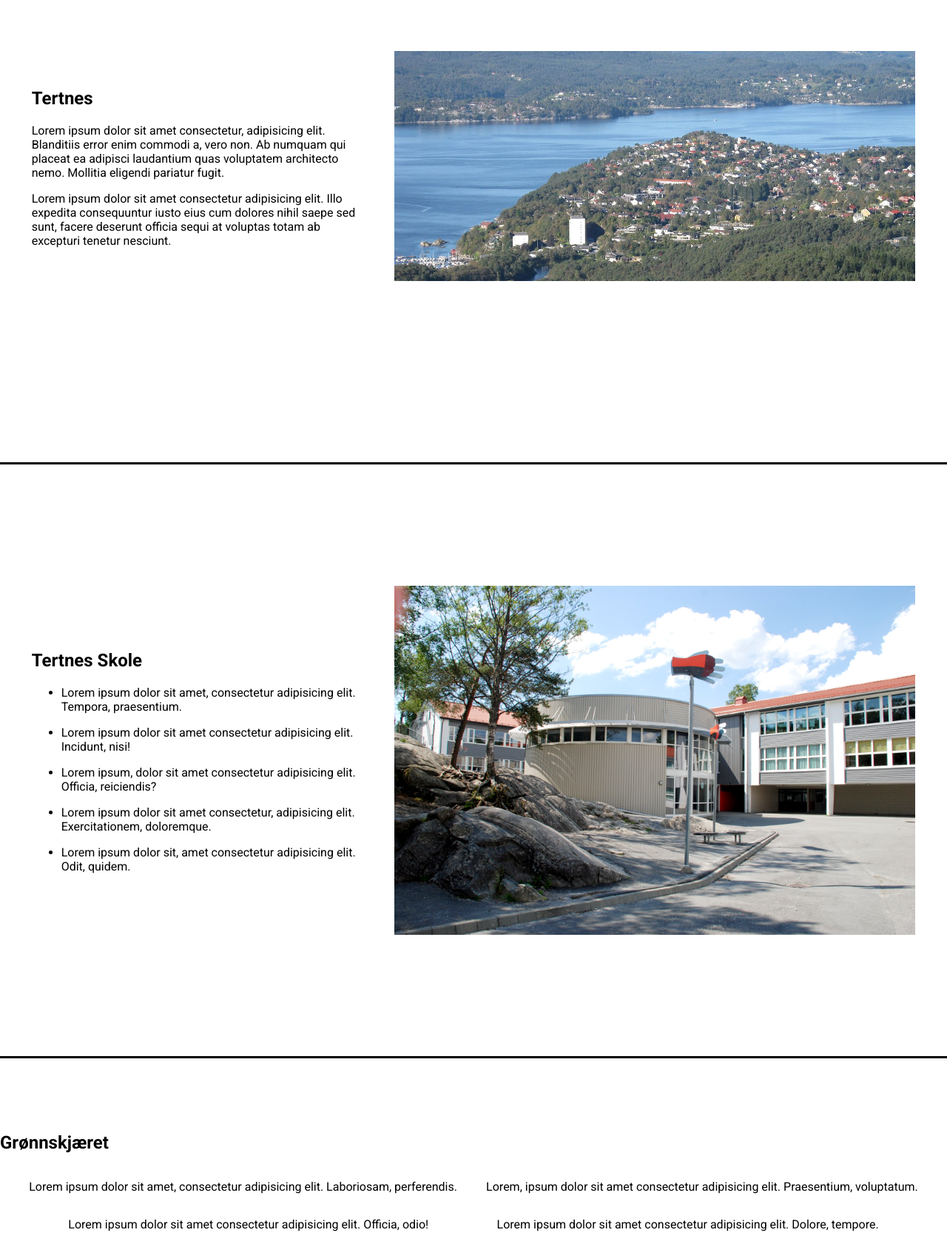
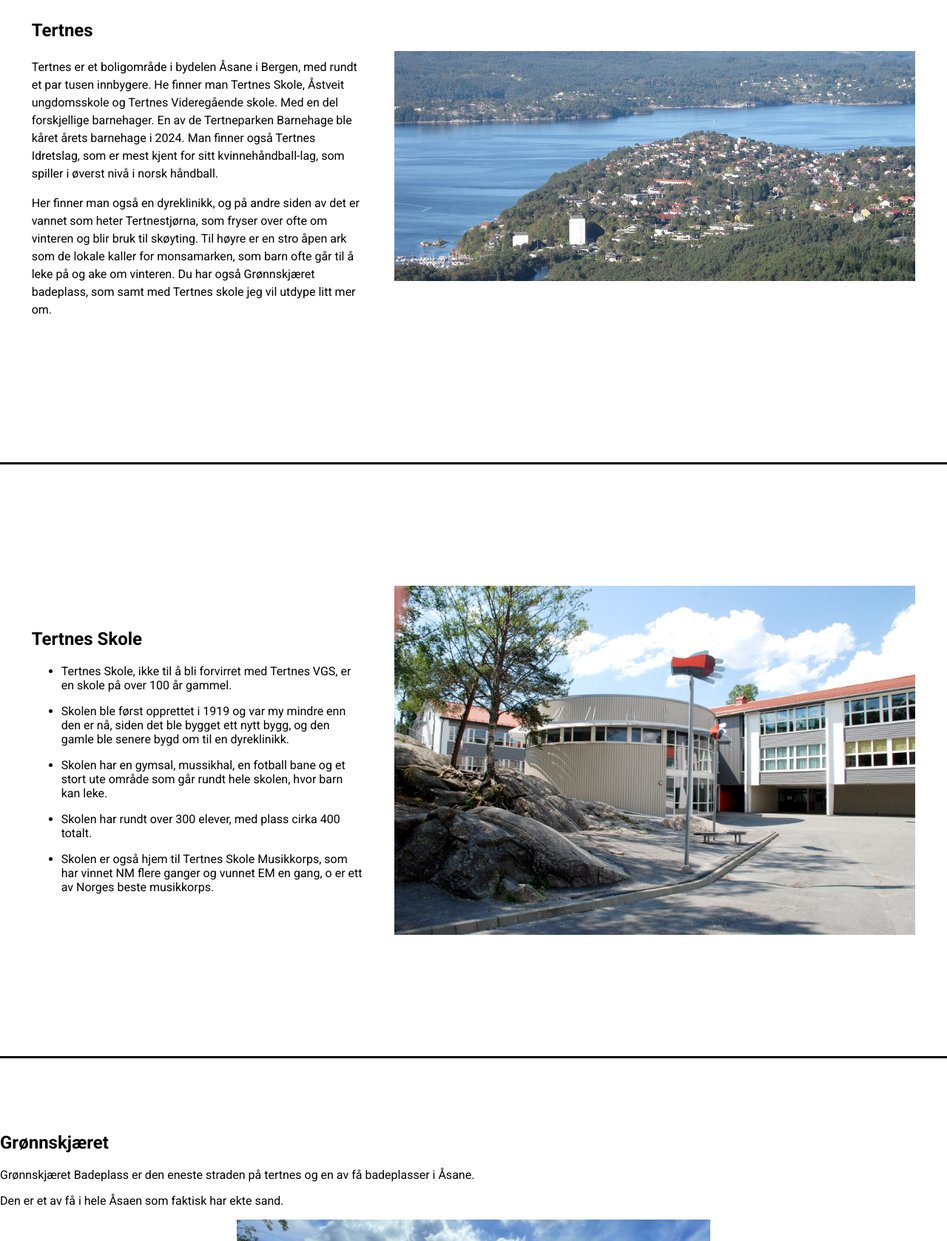
Before and after one commit to Martin-koder1/Kurs-Oppgave-5, a website: page index.html in a window 1280 px wide. Shown: the part 256-1934 px from the top of the page at 74% size. Drawn offline with nearby package versions, Linux system fonts and the light colour scheme.

Commit message:
grønnskjæret re-added

```diff
--- a/index.html
+++ b/index.html
@@ -32,8 +32,9 @@
       <section id="Tertnes" class="TertnesSection">
         <div class="TertnesText">
           <h2>Tertnes</h2>
-          <p>Lorem ipsum dolor sit amet consectetur, adipisicing elit. Blanditiis error enim commodi a, vero non. Ab numquam qui placeat ea adipisci laudantium quas voluptatem architecto nemo. Mollitia eligendi pariatur fugit.</p>
-          <p>Lorem ipsum dolor sit amet consectetur adipisicing elit. Illo expedita consequuntur iusto eius cum dolores nihil saepe sed sunt, facere deserunt officia sequi at voluptas totam ab excepturi tenetur nesciunt.</p>
+          <p>Tertnes er et boligområde i bydelen Åsane i Bergen, med rundt et par tusen innbygere. He finner man Tertnes Skole, Åstveit ungdomsskole og Tertnes Videregående skole. Med en del forskjellige barnehager. En av de Tertneparken Barnehage ble kåret årets barnehage i 2024. Man finner også Tertnes Idretslag, som er mest kjent for sitt kvinnehåndball-lag, som spiller i øverst nivå i norsk håndball.</p>
+
+          <p>Her finner man også en dyreklinikk, og på andre siden av det er vannet som heter Tertnestjørna, som fryser over ofte om vinteren og blir bruk til skøyting. Til høyre er en stro åpen ark som de lokale kaller for monsamarken, som barn ofte går til å leke på og ake om vinteren. Du har også Grønnskjæret badeplass, som samt med Tertnes skole jeg vil utdype litt mer om.</p>
         </div>
         <img class="TertnesImage" src="/Images/Tertnes.jpg" alt="">
       </section>
@@ -42,34 +43,33 @@
         <div class="SkoleText">
         <h2>Tertnes Skole</h2>
         <ul>
-          <li>Lorem ipsum dolor sit amet, consectetur adipisicing elit. Tempora, praesentium.</li>
+          <li>Tertnes Skole, ikke til å bli forvirret med Tertnes VGS, er en skole på over 100 år gammel.</li>
           <p></p>
-          <li>Lorem ipsum dolor sit amet consectetur adipisicing elit. Incidunt, nisi!</li>
+          <li>Skolen ble først opprettet i 1919 og var my mindre enn den er nå, siden det ble bygget ett nytt bygg, og den gamle ble senere bygd om til  en dyreklinikk.</li>
           <p></p>
-          <li>Lorem ipsum, dolor sit amet consectetur adipisicing elit. Officia, reiciendis?</li>
+          <li>Skolen har en gymsal, mussikhal, en fotball bane og et stort ute område som går rundt hele skolen, hvor barn kan leke.</li>
           <p></p>
-          <li>Lorem ipsum dolor sit amet consectetur, adipisicing elit. Exercitationem, doloremque.</li>
+          <li>Skolen har rundt over 300 elever, med plass cirka 400 totalt.</li>
           <p></p>
-          <li>Lorem ipsum dolor sit, amet consectetur adipisicing elit. Odit, quidem.</li>
+          <li>Skolen er også hjem til Tertnes Skole Musikkorps, som har vinnet NM flere ganger og vunnet EM en gang, o er ett av Norges beste musikkorps.</li>
         </ul>
         </div>
         <img class="SkoleImage" src="/Images/Tertnes Skole.jpg" alt="">
       </section>
       <section id="Grønn" class="GrønnSection">
         <h2 class="GrønnHeader">Grønnskjæret</h2>
-        <div class="GrønnText">
-          <p>Lorem ipsum dolor sit amet, consectetur adipisicing elit. Laboriosam, perferendis.</p>
-          <p>Lorem, ipsum dolor sit amet consectetur adipisicing elit. Praesentium, voluptatum.</p>
+        <div>
+          <p>Grønnskjæret Badeplass er den eneste straden på tertnes og en av få badeplasser i Åsane.</p>
+          <p>Den er et av få i hele Åsaen som faktisk har ekte sand.</p>
         </div>
-        <div class="GrønnText">
-          <p>Lorem ipsum dolor sit amet consectetur adipisicing elit. Officia, odio!</p>
-          <p>Lorem ipsum dolor sit amet consectetur adipisicing elit. Dolore, tempore.</p>
+        <div>
+          <p></p>
+          <p></p>
         </div>
         <img class="GrønnImage" src="/Images/Grønnskjæret.jpg" alt="">
       </section>
     </main>
     <footer>
-      <p>Lorem ipsum dolor sit amet consectetur adipisicing elit. Beatae illum provident molestiae cum nobis harum ullam facilis, asperiores, facere eum exercitationem deleniti et quaerat, odio suscipit earum alias mollitia nemo?</p>
     </footer>
   </body>
 </html>
--- a/style.css
+++ b/style.css
@@ -43,6 +43,7 @@ section {
 
 .TertnesText {
     width: 35%;
+    line-height: 1.5;
 }
 
 .SkoleSection {
```
